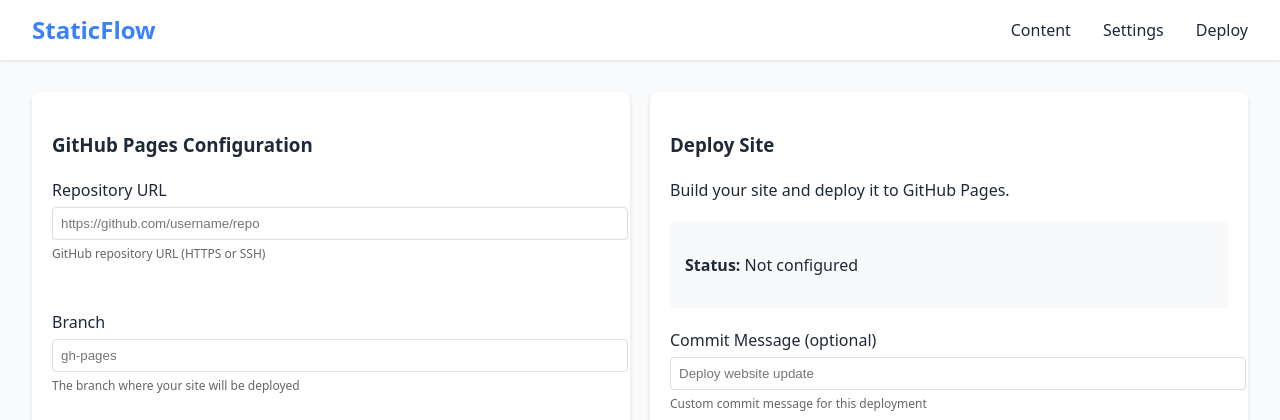
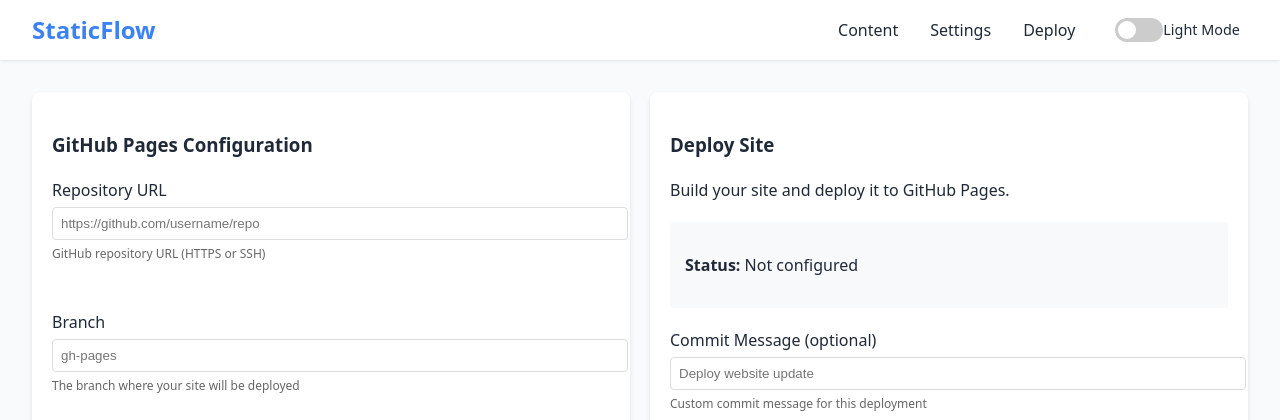
Before and after one commit to nestessia/StaticFlow-diploma, a Python web app: template staticflow/admin/templates/deploy.html in a window 1280 px wide. Shown: the top 420 px of the page. Run offline with Jinja, Linux system fonts and the light colour scheme; the template is opened without the code that fills it, so the values that code supplies are empty; some libraries are stand-ins or nearby versions.

Commit message:
dark mode

```diff
--- a/staticflow/admin/static/css/admin.css
+++ b/staticflow/admin/static/css/admin.css
@@ -9,6 +9,7 @@
     --success-color: #10b981;
     --border-color: #e5e7eb;
     --hover-bg: #f3f4f6;
+    --theme-transition: background-color 0.3s, color 0.3s, border-color 0.3s;
 }
 
 body {
@@ -46,6 +49,7 @@ body {
     gap: 2rem;
     margin: 0;
     padding: 0;
+    margin-right: 1.5rem;
 }
 
 .nav-links a {
@@ -377,6 +381,75 @@ button.danger, .btn-danger {
     font-size: 1.25rem;
 }
 
+/* Theme toggle switch */
+.theme-switch {
+    display: flex;
+    align-items: center;
+    margin-left: 1rem;
+}
+
+.theme-switch-label {
+    display: inline-flex;
+    align-items: center;
+    cursor: pointer;
+    color: var(--text-color);
+    font-size: 0.9rem;
+    margin-right: 0.5rem;
+}
+
+.theme-switch-toggle {
+    position: relative;
+    display: inline-block;
+    width: 48px;
+    height: 24px;
+}
+
+.theme-switch-toggle input {
+    opacity: 0;
+    width: 0;
+    height: 0;
+}
+
+.theme-switch-slider {
+    position: absolute;
+    cursor: pointer;
+    top: 0;
+    left: 0;
+    right: 0;
+    bottom: 0;
+    background-color: #ccc;
+    transition: .4s;
+    border-radius: 24px;
+}
+
+.theme-switch-slider:before {
+    position: absolute;
+    content: "";
+    height: 18px;
+    width: 18px;
+    left: 3px;
+    bottom: 3px;
+    background-color: white;
+    transition: .4s;
+    border-radius: 50%;
+}
+
+input:checked + .theme-switch-slider {
+    background-color: var(--primary-color);
+}
+
+input:focus + .theme-switch-slider {
+    box-shadow: 0 0 1px var(--primary-color);
+}
+
+input:checked + .theme-switch-slider:before {
+    transform: translateX(24px);
+}
+
+.theme-switch-icon {
+    margin-right: 0.25rem;
+}
+
 /* Responsive design */
 @media (max-width: 768px) {
     .admin-nav {
--- a/staticflow/admin/templates/base.html
+++ b/staticflow/admin/templates/base.html
@@ -8,16 +8,30 @@
     <script defer src="https://cdn.jsdelivr.net/npm/alpinejs@3.12.0/dist/cdn.min.js"></script>
     {% block head %}{% endblock %}
 </head>
-<body>
+<body x-data="{
+    darkMode: localStorage.getItem('darkMode') === 'true' ||
+              (localStorage.getItem('darkMode') === null &&
+               window.matchMedia('(prefers-color-scheme: dark)').matches)
+}"
+:class="{ 'dark-theme': darkMode, 'light-theme': !darkMode }">
     <nav class="admin-nav">
         <div class="nav-header">
             <h1>StaticFlow</h1>
         </div>
-        <ul class="nav-links">
-            <li><a href="/admin/content">Content</a></li>
-            <li><a href="/admin/settings">Settings</a></li>
-            <li><a href="/admin/deploy">Deploy</a></li>
-        </ul>
+        <div class="nav-right" style="display: flex; align-items: center;">
+            <ul class="nav-links">
+                <li><a href="/admin/content">Content</a></li>
+                <li><a href="/admin/settings">Settings</a></li>
+                <li><a href="/admin/deploy">Deploy</a></li>
+            </ul>
+            <div class="theme-switch">
+                <label class="theme-switch-toggle">
+                    <input type="checkbox" x-model="darkMode" @change="localStorage.setItem('darkMode', darkMode)">
+                    <span class="theme-switch-slider"></span>
+                </label>
+                <span class="theme-switch-label" x-text="darkMode ? 'Dark Mode' : 'Light Mode'"></span>
+            </div>
+        </div>
     </nav>
 
     <main class="admin-main">
```
Also changed, not shown: other parts of staticflow/admin/static/css/admin.css (+31 -5 lines).
